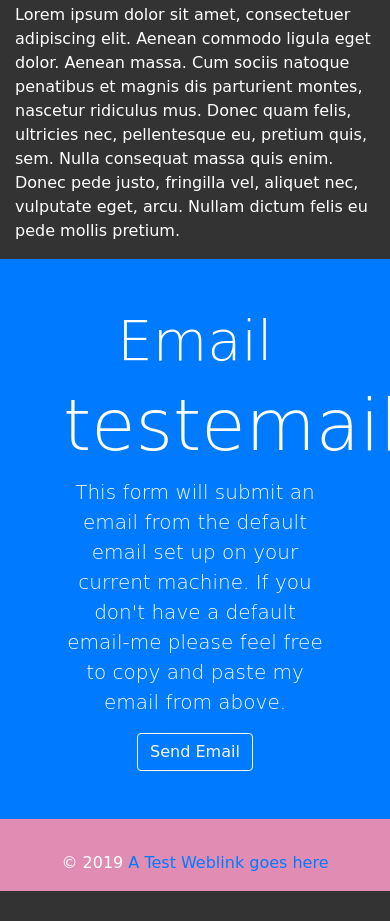
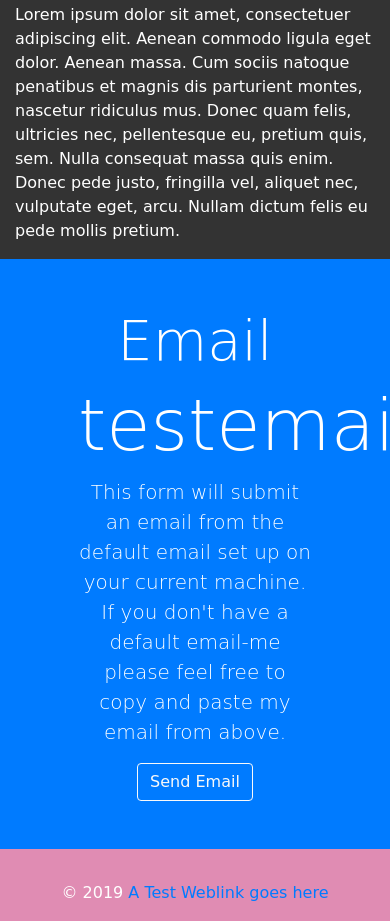
Before and after one commit to DustinMathis/Portfoliosite3, a website: page index.html in a window 390 px wide. Shown: the part 2412-3333 px from the top of the page. Before the commit the page ends 3303 px from the top, so only its background shows below. Drawn offline with nearby package versions, Linux system fonts and the light colour scheme; a web font is replaced by a local one.

Commit message:
added flex-row to email section to test responsiveness

```diff
--- a/index.html
+++ b/index.html
@@ -171,10 +171,10 @@
     </div>
   </section>
 
-  <!-- added create section-->
+  <!-- Email section-->
   <section id="email-me" class="bg-primary">
     <div class="container">
-      <div class="row">
+      <div class="flex-row">
         <div class="col-sm text-center">
           <div class="p-5">
             <h1 class="display-4">Email</h1>
```
